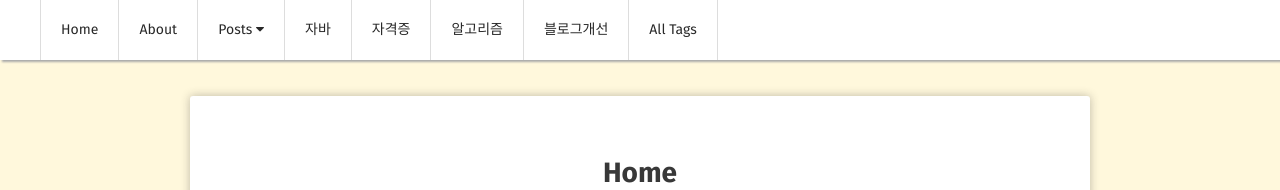
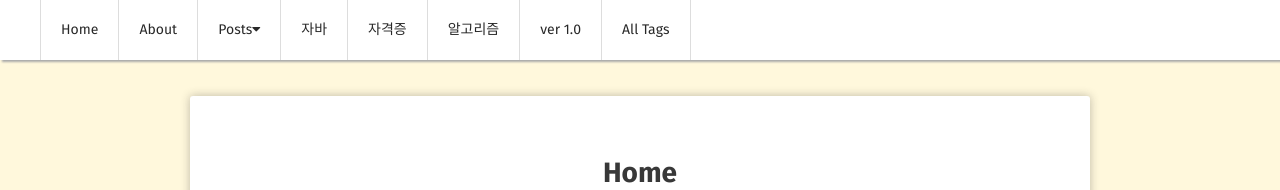
Before and after one commit to choiwono/choiwono.github.io, a Jekyll site: the page built from index.html, in a window 1280 px wide. Shown: the top 190 px of the page. Built offline with Jekyll 4.4.1, drawn with Linux system fonts in a browser that asks for light colours; some web fonts are replaced.

Commit message:
Update nav.html

```diff
--- a/_includes/nav.html
+++ b/_includes/nav.html
@@ -8,13 +8,13 @@
                 <a href="{{ site.url }}/about">About</a>
             </li>
             <li class="dropdown-btn">
-                <a href="{{ site.url }}/posts">Posts <i class="fa fa-caret-down"></i></a>
+                <a href="{{ site.url }}/posts">Posts<i class="fa fa-caret-down"></i></a>
                 <div class="dropdown-content">
-                    <li><a href="{{ site.url }}/java/">자바</a></li>
-                    <li><a href="{{ site.url }}/certificate/">자격증</a></li>
-                    <li><a href="{{ site.url }}/algo/">알고리즘</a></li>
-                    <li><a href="{{ site.url }}/Github_Blog/">블로그개선</a></li>
-                    <li><a href="{{ site.url }}/tags/">All Tags</a></li>
+                        <li><a href="{{ site.url }}/java/">자바</a></li>
+                        <li><a href="{{ site.url }}/certificate/">자격증</a></li>
+                        <li><a href="{{ site.url }}/algo/">알고리즘</a></li>
+                        <li><a href="{{ site.url }}/Github_Blog/">ver 1.0</a></li>
+                        <li><a href="{{ site.url }}/tags/">All Tags</a></li>
                 </div>
             </li>
         </ul><!-- /.dl-menu -->
```
